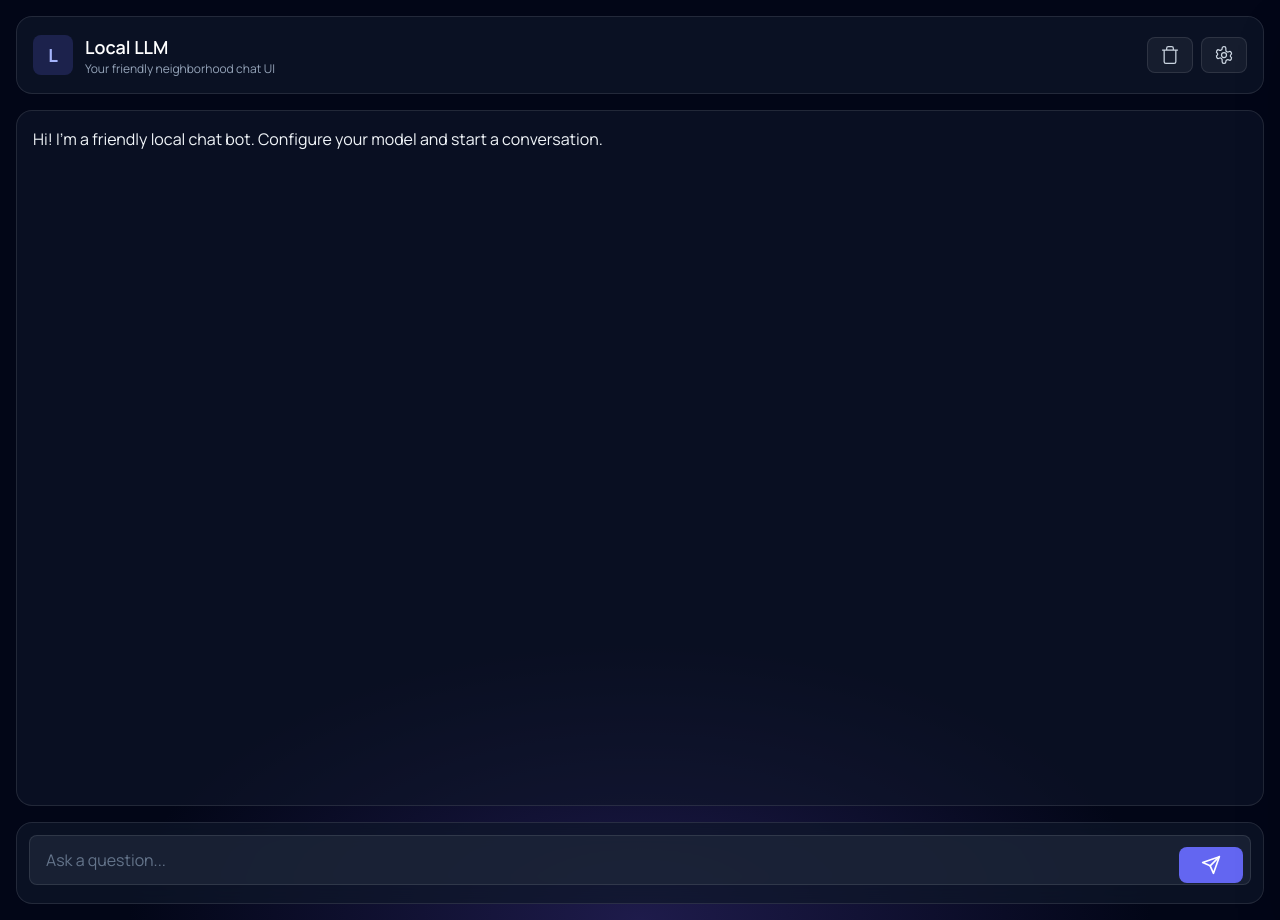
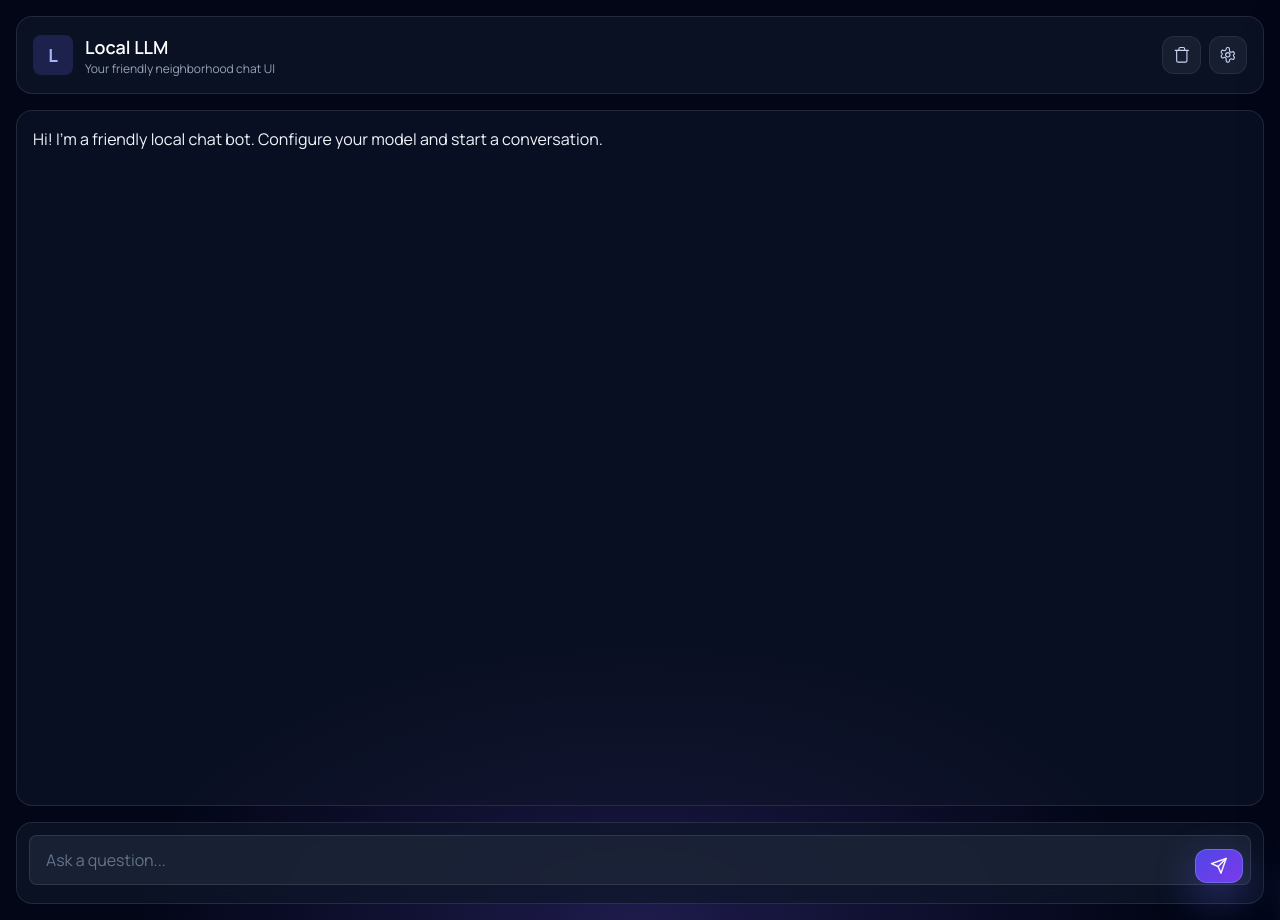
Before and after one commit to MrMystery8/local_llm, a Flask app: template templates/index.html in a window 1280 px wide. Run offline with Flask 3, Linux system fonts and the light colour scheme; the template is opened without the code that fills it, so the values that code supplies are empty; some libraries are stand-ins or nearby versions.

Commit message:
Refine control button styling

```diff
--- a/static/css/styles.css
+++ b/static/css/styles.css
@@ -6,6 +6,170 @@
 body {
   margin: 0;
   background-color: #020617;
+}
+
+.button {
+  position: relative;
+  display: inline-flex;
+  align-items: center;
+  justify-content: center;
+  gap: 0.45rem;
+  border-radius: 0.75rem;
+  border: 1px solid transparent;
+  background: rgba(148, 163, 184, 0.08);
+  color: #cbd5f5;
+  font-size: 0.75rem;
+  font-weight: 600;
+  letter-spacing: 0.01em;
+  padding: 0.45rem 0.9rem;
+  line-height: 1;
+  transition: transform 180ms ease, background-color 180ms ease, border-color 180ms ease,
+    box-shadow 220ms ease;
+}
+
+.button.hidden,
+.hidden.button {
+  display: none !important;
+}
+
+.button::after {
+  content: "";
+  position: absolute;
+  inset: 0;
+  border-radius: inherit;
+  border: 1px solid rgba(148, 163, 184, 0.15);
+  opacity: 0;
+  transition: opacity 200ms ease;
+  pointer-events: none;
+}
+
+.button:hover {
+  transform: translateY(-1px);
+  background: rgba(148, 163, 184, 0.16);
+  border-color: rgba(148, 163, 184, 0.3);
+  box-shadow: 0 12px 32px rgba(15, 23, 42, 0.38);
+}
+
+.button:hover::after {
+  opacity: 1;
+}
+
+.button:active {
+  transform: translateY(0);
+  box-shadow: 0 8px 18px rgba(15, 23, 42, 0.32);
+}
+
+.button:focus-visible {
+  outline: none;
+  box-shadow: 0 0 0 2px rgba(45, 212, 191, 0.3), 0 0 0 1px rgba(14, 116, 144, 0.8);
+}
+
+.button svg {
+  width: 1.1rem;
+  height: 1.1rem;
+}
+
+.button--ghost {
+  background: rgba(30, 41, 59, 0.6);
+  border-color: rgba(148, 163, 184, 0.12);
+  color: #cbd5f5;
+}
+
+.button--ghost:hover {
+  background: rgba(51, 65, 85, 0.7);
+  border-color: rgba(148, 163, 184, 0.24);
+}
+
+.button--primary {
+  background: linear-gradient(135deg, #4f46e5, #7c3aed);
+  border-color: rgba(129, 140, 248, 0.5);
+  color: #f8fafc;
+  box-shadow: 0 14px 40px rgba(99, 102, 241, 0.42);
+}
+
+.button--primary:hover {
+  background: linear-gradient(135deg, #6366f1, #8b5cf6);
+  border-color: rgba(129, 140, 248, 0.65);
+}
+
+.button--primary:active {
+  box-shadow: 0 10px 24px rgba(79, 70, 229, 0.45);
+}
+
+.button--danger {
+  background: linear-gradient(135deg, #f43f5e, #fb7185);
+  border-color: rgba(248, 113, 113, 0.5);
+  color: #fff1f2;
+  box-shadow: 0 14px 36px rgba(244, 63, 94, 0.4);
+}
+
+.button--danger:hover {
+  background: linear-gradient(135deg, #fb7185, #f43f5e);
+  border-color: rgba(248, 113, 113, 0.7);
+}
+
+.button--icon {
+  width: 2.4rem;
+  height: 2.4rem;
+  padding: 0.45rem;
+}
+
+.button--icon-sm {
+  width: 2rem;
+  height: 2rem;
+  padding: 0.35rem;
+}
+
+.button--icon-sm svg {
+  width: 1rem;
+  height: 1rem;
+}
+
+.button--square {
+  border-radius: 0.9rem;
+}
+
+.button--circle {
+  border-radius: 9999px;
+}
+
+.button--stacked {
+  flex-direction: column;
+  align-items: center;
+  justify-content: center;
+  gap: 0.4rem;
+  font-size: 0.65rem;
+  line-height: 1.1;
+  padding: 0.75rem;
+  min-width: 3.1rem;
+}
+
+.button--block {
+  width: 100%;
+  justify-content: center;
+  padding-inline: 1.1rem;
+  min-height: 2.8rem;
+}
+
+.button--subtle {
+  background: rgba(15, 23, 42, 0.75);
+  border-color: rgba(51, 65, 85, 0.65);
+  color: #cbd5f5;
+}
+
+.button--subtle:hover {
+  background: rgba(30, 41, 59, 0.85);
+  border-color: rgba(71, 85, 105, 0.75);
+}
+
+.button--muted {
+  background: rgba(51, 65, 85, 0.55);
+  border-color: rgba(71, 85, 105, 0.6);
+}
+
+.button--muted:hover {
+  background: rgba(71, 85, 105, 0.65);
+  border-color: rgba(100, 116, 139, 0.6);
 }
 
 .bubble-footer {
--- a/templates/index.html
+++ b/templates/index.html
@@ -42,10 +42,10 @@
             </div>
           </div>
           <div class="flex items-center gap-2">
-            <button id="clearChat" type="button" class="inline-flex h-9 items-center justify-center rounded-lg border border-white/10 bg-white/5 px-3 text-sm font-medium text-slate-300 transition hover:bg-white/10" title="Clear chat">
+            <button id="clearChat" type="button" class="button button--icon button--ghost" title="Clear chat">
               <svg class="h-5 w-5" viewBox="0 0 24 24" fill="none" stroke="currentColor" stroke-width="1.5" stroke-linecap="round" stroke-linejoin="round"><path d="M3 6h18M19 6v14a2 2 0 0 1-2 2H7a2 2 0 0 1-2-2V6m3 0V4a2 2 0 0 1 2-2h4a2 2 0 0 1 2 2v2" /></svg>
             </button>
-            <button id="openSettings" type="button" class="inline-flex h-9 items-center justify-center rounded-lg border border-white/10 bg-white/5 px-3 text-sm font-medium text-slate-300 transition hover:bg-white/10" title="Settings">
+            <button id="openSettings" type="button" class="button button--icon button--ghost" title="Settings">
               <svg class="h-5 w-5" viewBox="0 0 24 24" fill="none" stroke="currentColor" stroke-width="1.5" stroke-linecap="round" stroke-linejoin="round"><path d="M12.22 2h-.44a2 2 0 0 0-2 2v.18a2 2 0 0 1-1 1.73l-.43.25a2 2 0 0 1-2 0l-.15-.08a2 2 0 0 0-2.73.73l-.22.38a2 2 0 0 0 .73 2.73l.15.1a2 2 0 0 1 0 2l-.15.08a2 2 0 0 0-.73 2.73l.22.38a2 2 0 0 0 2.73.73l.15-.08a2 2 0 0 1 2 0l.43.25a2 2 0 0 1 1 1.73V20a2 2 0 0 0 2 2h.44a2 2 0 0 0 2-2v-.18a2 2 0 0 1 1-1.73l.43-.25a2 2 0 0 1 2 0l.15.08a2 2 0 0 0 2.73-.73l.22-.38a2 2 0 0 0-.73-2.73l-.15-.08a2 2 0 0 1 0-2l.15-.08a2 2 0 0 0 .73-2.73l-.22-.38a2 2 0 0 0-2.73-.73l-.15.08a2 2 0 0 1-2 0l-.43-.25a2 2 0 0 1-1-1.73V4a2 2 0 0 0-2-2z" /><circle cx="12" cy="12" r="3" /></svg>
             </button>
           </div>
@@ -67,16 +67,16 @@
                 <p id="imagePreviewMeta" class="text-xs font-medium text-slate-200"></p>
                 <p class="text-xs text-slate-400">Image attached</p>
               </div>
-              <button id="removeImageBtn" type="button" class="ml-auto h-7 w-7 rounded-full bg-white/10 text-slate-400 transition hover:bg-white/20 hover:text-white" title="Remove image">
+              <button id="removeImageBtn" type="button" class="ml-auto button button--icon-sm button--circle button--ghost" title="Remove image">
                 <svg class="m-auto h-5 w-5" viewBox="0 0 24 24" fill="none" stroke="currentColor" stroke-width="2" stroke-linecap="round" stroke-linejoin="round"><line x1="18" y1="6" x2="6" y2="18" /><line x1="6" y1="6" x2="18" y2="18" /></svg>
               </button>
             </div>
             <div id="visionActions" class="flex items-center gap-2">
-              <button id="imageUploadBtn" type="button" class="flex h-12 w-12 flex-col items-center justify-center rounded-lg bg-white/5 text-xs text-slate-300 transition hover:bg-white/10">
+              <button id="imageUploadBtn" type="button" class="button button--ghost button--stacked">
                 <svg class="h-5 w-5" viewBox="0 0 24 24" fill="none" stroke="currentColor" stroke-width="1.5"><path d="M21.2 15c.7-1.2 1-2.5.7-3.9-.6-2.4-3-4-5.4-4-1.6 0-3.1.8-4.2 2.1-.5-.2-1-.3-1.5-.3-2.4 0-4.4 2-4.4 4.4 0 .4.1.8.2 1.2" /><path d="M11 18.5v-7.8l-2.3 2.3" /><path d="m11 10.7 2.3 2.3" /></svg>
                 <span>Upload</span>
               </button>
-              <button id="cameraCaptureBtn" type="button" class="flex h-12 w-12 flex-col items-center justify-center rounded-lg bg-white/5 text-xs text-slate-300 transition hover:bg-white/10">
+              <button id="cameraCaptureBtn" type="button" class="button button--ghost button--stacked">
                 <svg class="h-5 w-5" viewBox="0 0 24 24" fill="none" stroke="currentColor" stroke-width="1.5"><path d="M14.5 4h-5L7 7H4a2 2 0 0 0-2 2v9a2 2 0 0 0 2 2h16a2 2 0 0 0 2-2V9a2 2 0 0 0-2-2h-3l-2.5-3z" /><circle cx="12" cy="13" r="3" /></svg>
                 <span>Camera</span>
               </button>
@@ -88,10 +88,10 @@
           <div class="relative">
             <textarea id="userInput" rows="1" placeholder="Ask a question..." class="w-full resize-none rounded-lg border border-white/10 bg-slate-800/70 py-3 pl-4 pr-28 text-slate-100 placeholder:text-slate-500 focus:border-indigo-500 focus:outline-none focus:ring-2 focus:ring-indigo-500/50"></textarea>
             <div class="absolute bottom-2 right-2 flex items-center gap-2">
-              <button id="stopBtn" type="button" class="hidden h-9 w-9 items-center justify-center rounded-lg bg-rose-500/90 text-white transition hover:bg-rose-500" title="Stop generation">
+              <button id="stopBtn" type="button" class="button button--icon button--danger hidden" title="Stop generation">
                 <svg class="h-5 w-5" viewBox="0 0 24 24" fill="currentColor"><rect x="7" y="7" width="10" height="10" rx="1" /></svg>
               </button>
-              <button id="sendBtn" type="button" class="flex h-9 w-16 items-center justify-center rounded-lg bg-indigo-500 text-sm font-semibold text-white transition hover:bg-indigo-600" title="Send message">
+              <button id="sendBtn" type="button" class="button button--primary" title="Send message">
                 <svg class="h-5 w-5" viewBox="0 0 24 24" fill="none" stroke="currentColor" stroke-width="2" stroke-linecap="round" stroke-linejoin="round"><line x1="22" y1="2" x2="11" y2="13" /><polygon points="22 2 15 22 11 13 2 9 22 2" /></svg>
               </button>
             </div>
@@ -104,7 +104,7 @@
     <aside id="settingsDrawer" class="fixed right-0 top-0 z-50 flex h-full w-full max-w-md translate-x-full flex-col bg-slate-900/95 text-slate-100 shadow-2xl backdrop-blur-lg transition-transform duration-300">
       <div class="flex items-center justify-between border-b border-white/10 p-4">
         <h2 class="text-lg font-semibold text-white">Settings</h2>
-        <button id="closeSettings" type="button" class="h-8 w-8 rounded-lg text-slate-400 transition hover:bg-white/10 hover:text-white">
+        <button id="closeSettings" type="button" class="button button--icon-sm button--ghost">
           <svg class="m-auto h-6 w-6" viewBox="0 0 24 24" fill="none" stroke="currentColor" stroke-width="2" stroke-linecap="round" stroke-linejoin="round"><line x1="18" y1="6" x2="6" y2="18" /><line x1="6" y1="6" x2="18" y2="18" /></svg>
         </button>
       </div>
@@ -119,7 +119,7 @@
             <select id="modelSelect" class="flex-1 rounded-lg border border-white/10 bg-slate-800/70 p-2 text-sm text-slate-100 focus:border-indigo-500 focus:outline-none focus:ring-1 focus:ring-indigo-500">
               <option value="">Select a model</option>
             </select>
-            <button id="refreshModels" type="button" class="h-9 w-9 flex-shrink-0 items-center justify-center rounded-lg border border-white/10 bg-white/5 text-slate-300 transition hover:bg-white/10" title="Refresh models">
+            <button id="refreshModels" type="button" class="button button--icon button--ghost flex-shrink-0" title="Refresh models">
               <svg class="m-auto h-5 w-5" viewBox="0 0 24 24" fill="none" stroke="currentColor" stroke-width="1.5"><path d="M3 12a9 9 0 0 1 9-9 9.75 9.75 0 0 1 6.74 2.74L21 8" /><path d="M21 3v5h-5" /></svg>
             </button>
           </div>
@@ -153,7 +153,7 @@
           <label class="text-sm font-medium text-slate-300">System Prompt</label>
           <textarea id="systemPrompt" rows="4" class="w-full resize-y rounded-lg border border-white/10 bg-slate-800/70 p-2 text-sm text-slate-100 focus:border-indigo-500 focus:outline-none focus:ring-1 focus:ring-indigo-500" placeholder="You are a helpful assistant."></textarea>
           <div class="flex flex-wrap items-center gap-2">
-            <button id="savePromptBtn" type="button" class="rounded-lg border border-white/10 bg-white/5 px-3 py-1.5 text-xs font-medium text-slate-300 transition hover:bg-white/10">Save to Library</button>
+            <button id="savePromptBtn" type="button" class="button button--ghost button--muted">Save to Library</button>
             <select id="promptLibrarySelect" class="flex-1 rounded-lg border border-white/10 bg-slate-800/70 p-1.5 text-xs text-slate-300 focus:border-indigo-500 focus:outline-none focus:ring-1 focus:ring-indigo-500">
               <option value="">Load from Library</option>
             </select>
@@ -161,7 +161,7 @@
         </div>
       </form>
       <div class="border-t border-white/10 p-4">
-        <button id="saveSettings" type="button" class="w-full rounded-lg bg-indigo-600 py-2.5 text-sm font-semibold text-white transition hover:bg-indigo-700">Save and Close</button>
+        <button id="saveSettings" type="button" class="button button--primary button--block">Save and Close</button>
       </div>
     </aside>
 
```
